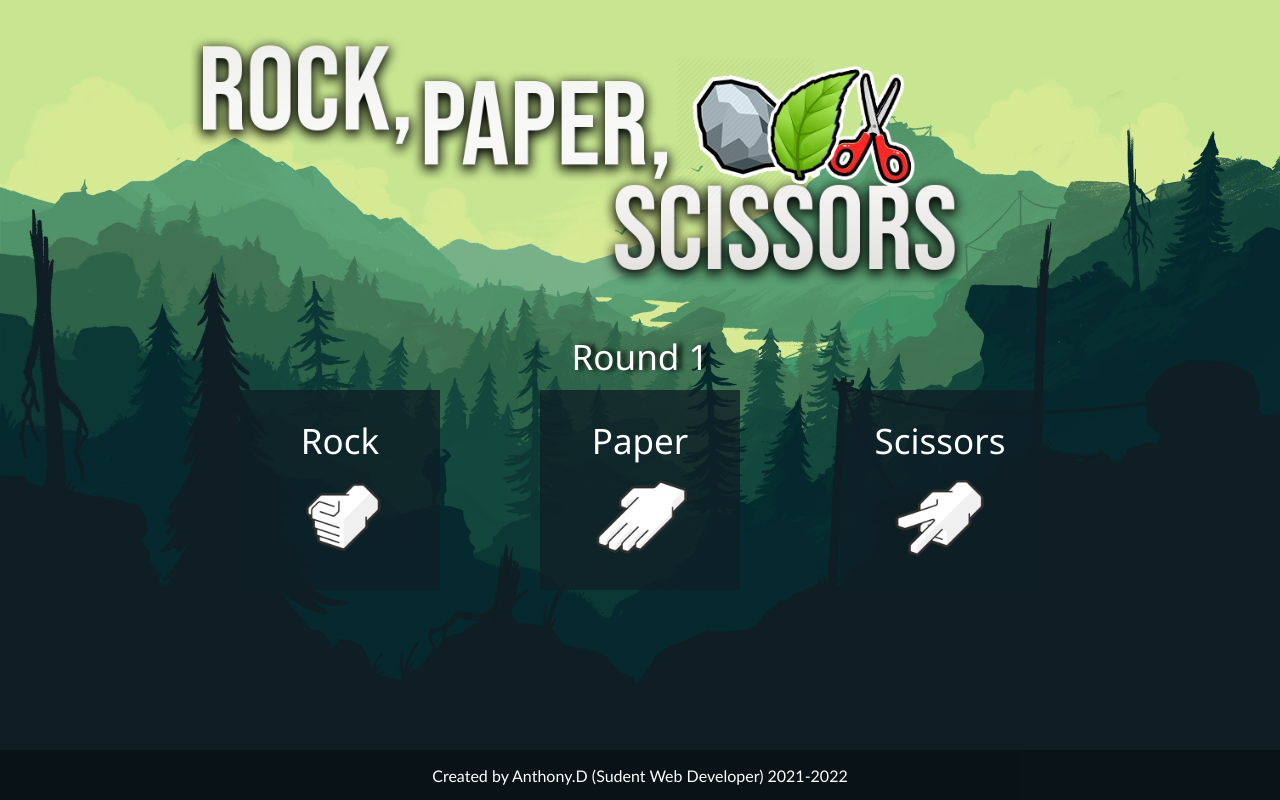
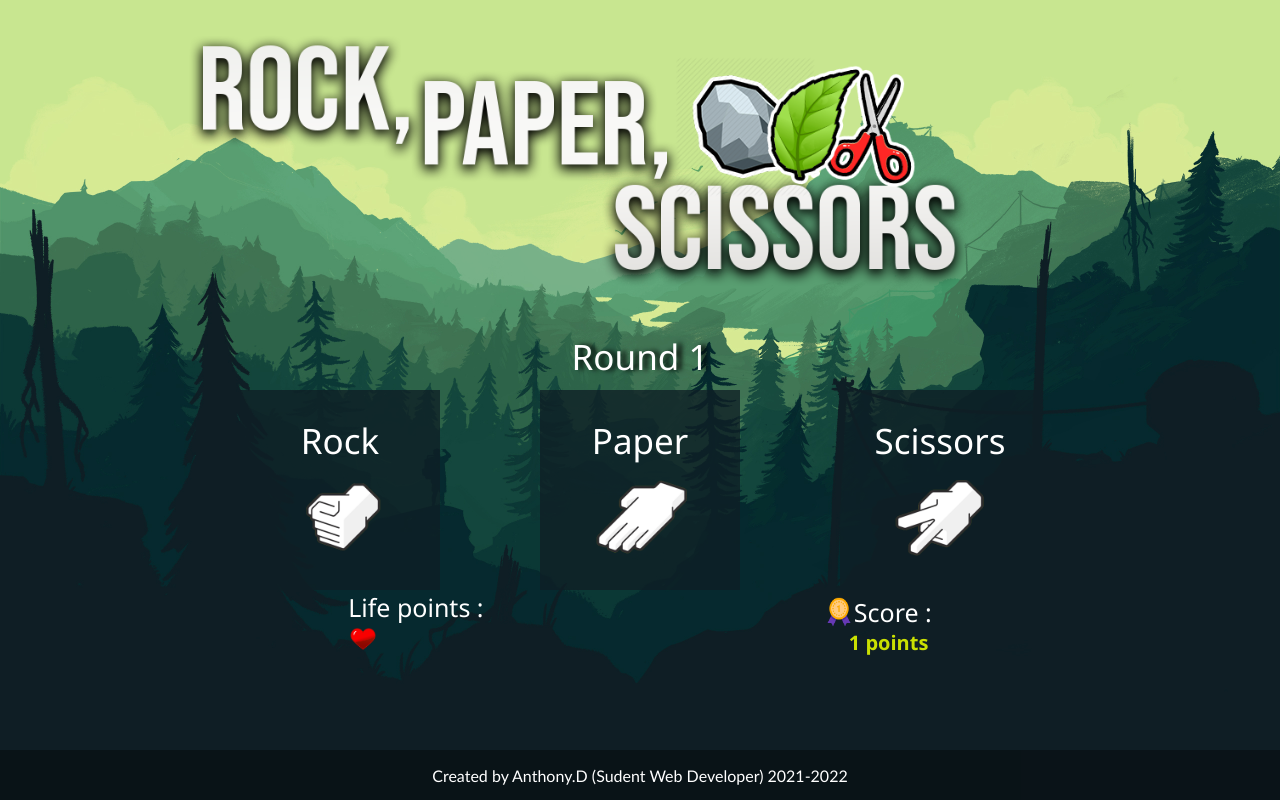
Before and after one commit to AnthonyDel28/self_learning, a PHP site: page /play.php in a window 1280 px wide. Run offline with PHP 8.4, Linux system fonts and the light colour scheme; the visitor is signed in with stand-in values (Sample User, id 1).

Commit message:
update 16_03_2022

```diff
--- a/PHP/projects/rock_paper_scissors/css/styles.css
+++ b/PHP/projects/rock_paper_scissors/css/styles.css
@@ -132,6 +132,46 @@ footer {
     100% { transform: translateY(-10px); }
 }
 
+
+.play-stats {
+    display: flex;
+    flex-direction: row;
+    justify-content: space-evenly;
+}
+
+.play-stats-life img,
+.play-stats-score img {
+    width: 30px;
+}
+
+.play-stats-score {
+    display: flex;
+    flex-direction: column;
+    align-items: flex-start;
+    margin-top: 5px;
+}
+
+.play-stats-score-text {
+    font-size: 20px;
+    color: #cae002;
+    font-family: 'Segoe UI', Tahoma, Geneva, Verdana, sans-serif;
+    font-weight: 700;
+    margin-top: 0;
+    margin-left: 25px;
+}
+
+.play-stats-score-title{
+    display: flex;
+    flex-direction: row;
+}
+
+.play-stats-text {
+    font-size: 25px;
+    color: white;
+    font-family: 'Segoe UI', Tahoma, Geneva, Verdana, sans-serif;
+    margin: 0;
+}
+
 .vs {
     display: flex;
     flex-direction: column;
--- a/PHP/projects/rock_paper_scissors/play.php
+++ b/PHP/projects/rock_paper_scissors/play.php
@@ -42,6 +42,26 @@ if($_SESSION["round"] <= 5){?>
             </a>
         </div>
     </section>
+    <section>
+        <div class="play-stats">
+            <div class="play-stats-life">
+                <p class="play-stats-text">Life points :</p>
+                <?php
+                    $_life_points = $_SESSION["life"];
+                    for($i = $_life_points; $i >= 1; $i--){
+                        print '<img src="./img/hearth.png" alt="">';
+                    }
+
+                ?>
+            </div>
+            <div class="play-stats-score">
+                <div class="play-stats-score-title">
+                    <img src="./img/medail.png" alt=""><p class="play-stats-text">Score :</p>
+                </div>
+                <p class="play-stats-score-text"><?php print $_SESSION["score"] ?> points</p>
+            </div>
+        </div>
+    </section>
     <footer>
         <div>
             <p class="rights">Created by Anthony.D (Sudent Web Developer) 2021-2022</p>
--- a/PHP/projects/rock_paper_scissors/result.php
+++ b/PHP/projects/rock_paper_scissors/result.php
@@ -57,10 +57,11 @@ if($_SESSION["status"] == 2 && $_SESSION["round"] <= 5){
                     }
                     else if(($pick == 'Rock' && $choices[$adverse_choice] == 'Scissors') || ($pick == 'Scissors' && $choices[$adverse_choice] == 'Paper') || ($pick == 'Paper' && $choices[$adverse_choice] == 'Rock')){
                         print '<p class="win">YOU WIN !</p>';
-
+                        $_SESSION["score"] = $_SESSION["score"] + 10;
                     }
                     else {
                         print '<p class="loose">YOU LOST !</p>';
+                        $_SESSION["life"] = $_SESSION["life"] -1;
                     }
                 ?>
             </div>
```
